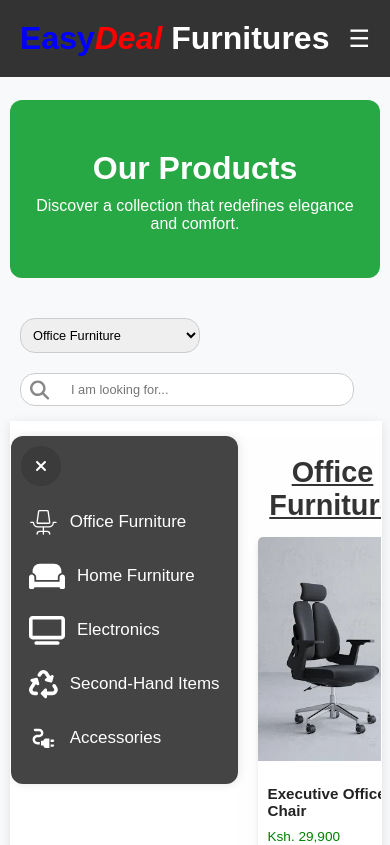
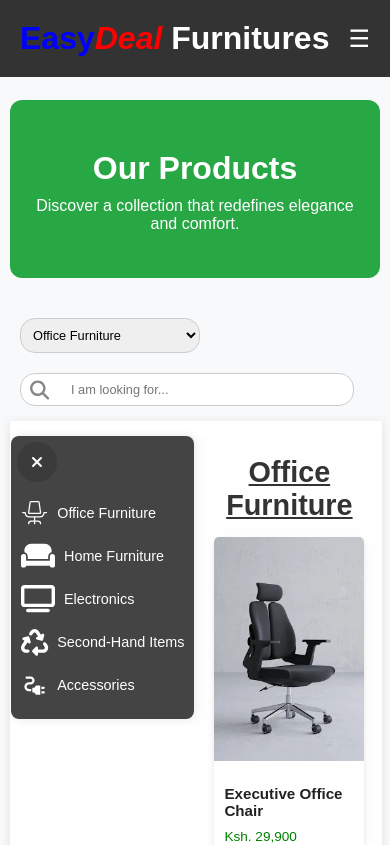
Before and after one commit to IsaacNjenga/newsletter, a React (Create React App) app in the folder front/: page /products in a window 390 px wide. Shown: the top 845 px of the page. Built offline with nearby package versions, Linux system fonts and the light colour scheme.

Commit message:
update on search

```diff
--- a/front/package.json
+++ b/front/package.json
@@ -9,6 +9,7 @@
     "@fortawesome/react-fontawesome": "^0.2.2",
     "axios": "^1.7.9",
     "cra-template": "1.2.0",
+    "material-icons": "^1.13.13",
     "react": "^19.0.0",
     "react-bootstrap": "^2.10.8",
     "react-dom": "^19.0.0",
--- a/front/src/assets/css/miniproducts.css
+++ b/front/src/assets/css/miniproducts.css
@@ -50,17 +50,19 @@
 }
 
 .side-navigation li:hover {
-  color: #f4b400;
-  background-color: rgba(0, 0, 0, 0.224);
+  color: #ffbe0c;
+  background-color: rgba(0, 0, 0, 0.341);
 }
 
 .side-navigation .icon {
-  font-size: 1.8rem;
+  font-size: 2rem;
   display: flex;
   align-items: center;
   flex-direction: column;
   margin-right: 12px;
+  text-align: center;
   padding: auto;
+  font-weight: 900;
 }
 
 .side-navigation.collapsed .icon {
@@ -103,3 +105,37 @@
   background-color: #000000;
   color: #f4b400;
 }
+
+@media (max-width: 768px) {
+  .side-navigation {
+    width: 180px;
+    padding: 6px;
+    border-radius: 8px;
+  }
+
+  .side-navigation.collapsed {
+    width: 35px;
+    padding: 6px;
+  }
+
+  .side-navigation li {
+    margin: 12px 0;
+    padding: 2px 4px;
+    font-size: 0.9rem;
+    border-radius: 10px;
+  }
+
+  .side-navigation .icon {
+    font-size: 1.7rem;
+    margin-right: 9px;
+  }
+
+  .side-navigation.collapsed .icon {
+    font-size: 1.15rem;
+    margin-right: 8px;
+  }
+
+  .mini-products-toggle-btn {
+    margin-bottom: 15px;
+  }
+}
--- a/front/src/components/miniProducts.js
+++ b/front/src/components/miniProducts.js
@@ -15,6 +15,7 @@ import HomeFurniture from "./homeFurniture";
 import Electronics from "./electronics";
 import SecondHandItems from "./secondHandItems";
 import Accessories from "./accessories";
+import "material-icons/iconfont/material-icons.css";
 
 function MiniProducts() {
   const [isExpanded, setIsExpanded] = useState(true);
```
Also changed, not shown: 1 other file (tests, documents, lock files or other folders).
